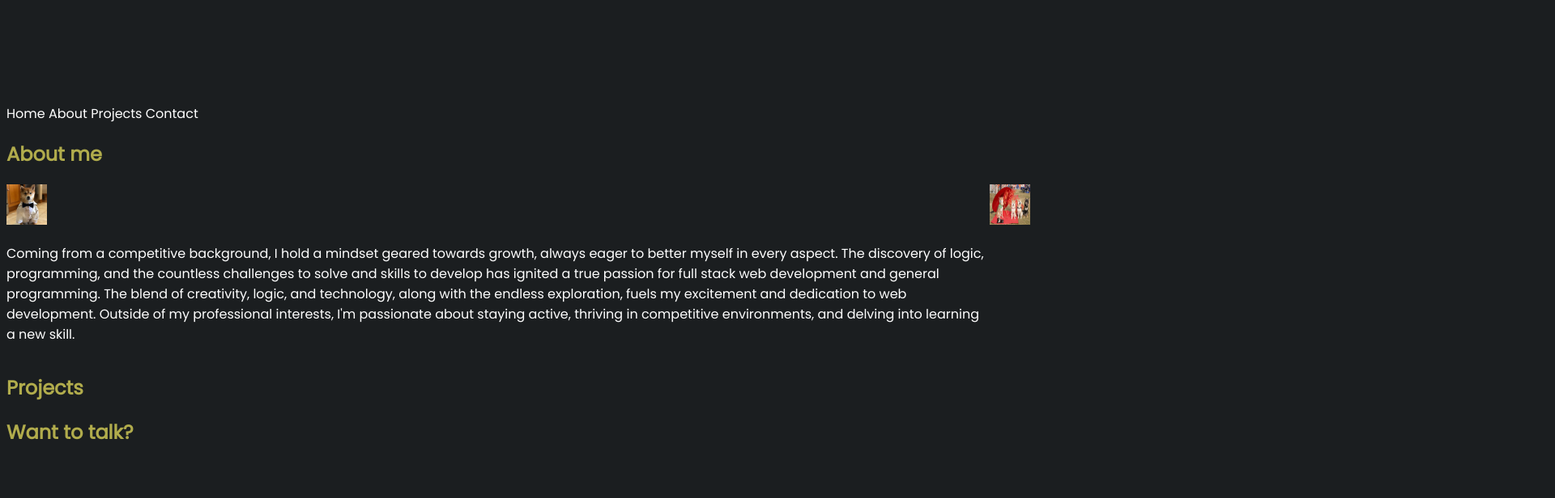
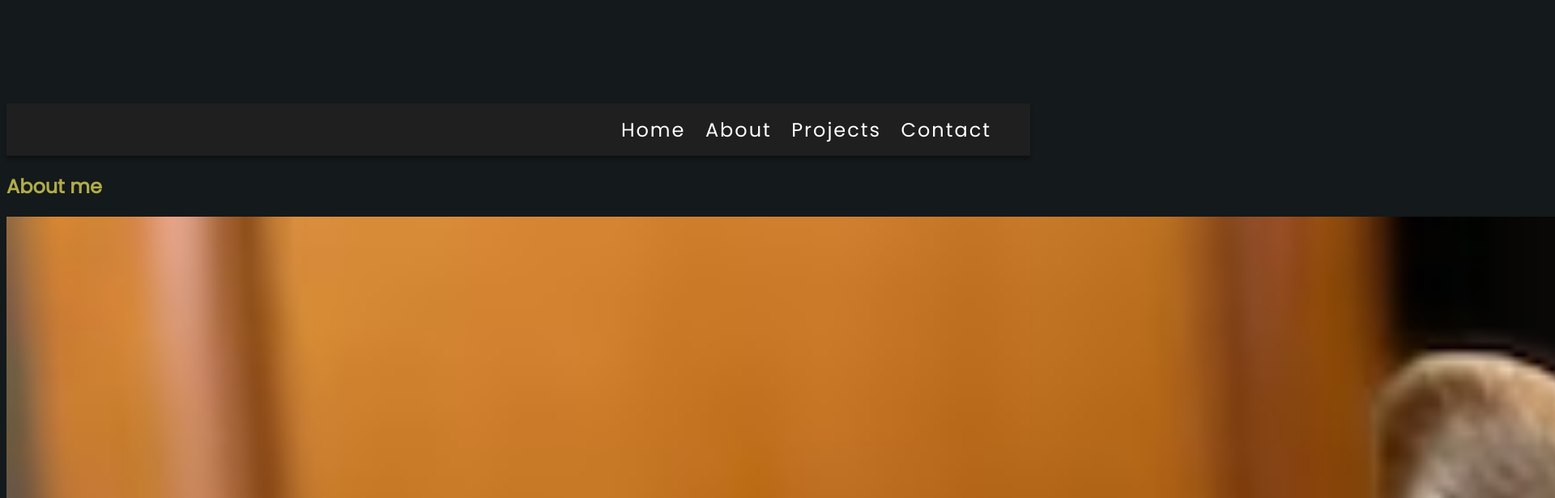
Before and after one commit to BlakeVelemirovich/Portfolio, a website built with webpack: page dist/index.html in a window 1280 px wide. Shown: the part 680-1296 px from the top of the page at 81% size, 1920 px wide, since content can reach past the window. Before the commit the page ends 1252 px from the top, so only its background shows below. Built offline with nearby package versions, Linux system fonts and the light colour scheme.

Commit message:
Header basic functionality has been set-up

```diff
--- a/src/SASS/content.scss
+++ b/src/SASS/content.scss
@@ -1,5 +1,5 @@
-$background-colour: #1b1e20;
-$secondary-colour: #6b6446;
+$background-colour: #14191b;
+$secondary-colour: #1f1f1f;
 $highlight-colour: #b1ac4c;
 $font-color: white;
 
@@ -10,8 +10,8 @@ body {
 }
 
 img {
-    height: 50px;
-    width: 50px;
+    height: 5000px;
+    width: 5000px;
 }
 
 h2, span {
--- a/src/SASS/header.scss
+++ b/src/SASS/header.scss
@@ -6,4 +6,5 @@ header {
     height: 100vh;
     align-items: center;
     justify-content: center;
+
 }
--- a/src/SASS/nav.scss
+++ b/src/SASS/nav.scss
@@ -1,3 +1,30 @@
 nav {
     position: sticky;
+    display: flex;
+    justify-content: flex-end;
+    top: 0;
+    background-color: $secondary-colour;
+    border-bottom: 1px solid #1a1a1a;
+    box-shadow: 0 4px 4px rgba(0,0,0,0.3);
+    height: 4rem;
+    align-items: center;
+
+    .navbar {
+        font-size: 1.5rem;
+        margin-right: 3rem;
+        letter-spacing: 2px;
+
+        a:not(:last-child) {
+            margin-right: 1rem;
+        }
+
+        a {
+            text-decoration: none;
+            color: inherit;
+        }
+
+        a:hover {
+            color: $highlight-colour;
+        }
+    }
 }
```
Also changed, not shown: dist/index.html, dist/main.css, src/SASS/about.scss (line endings or trailing spaces).
